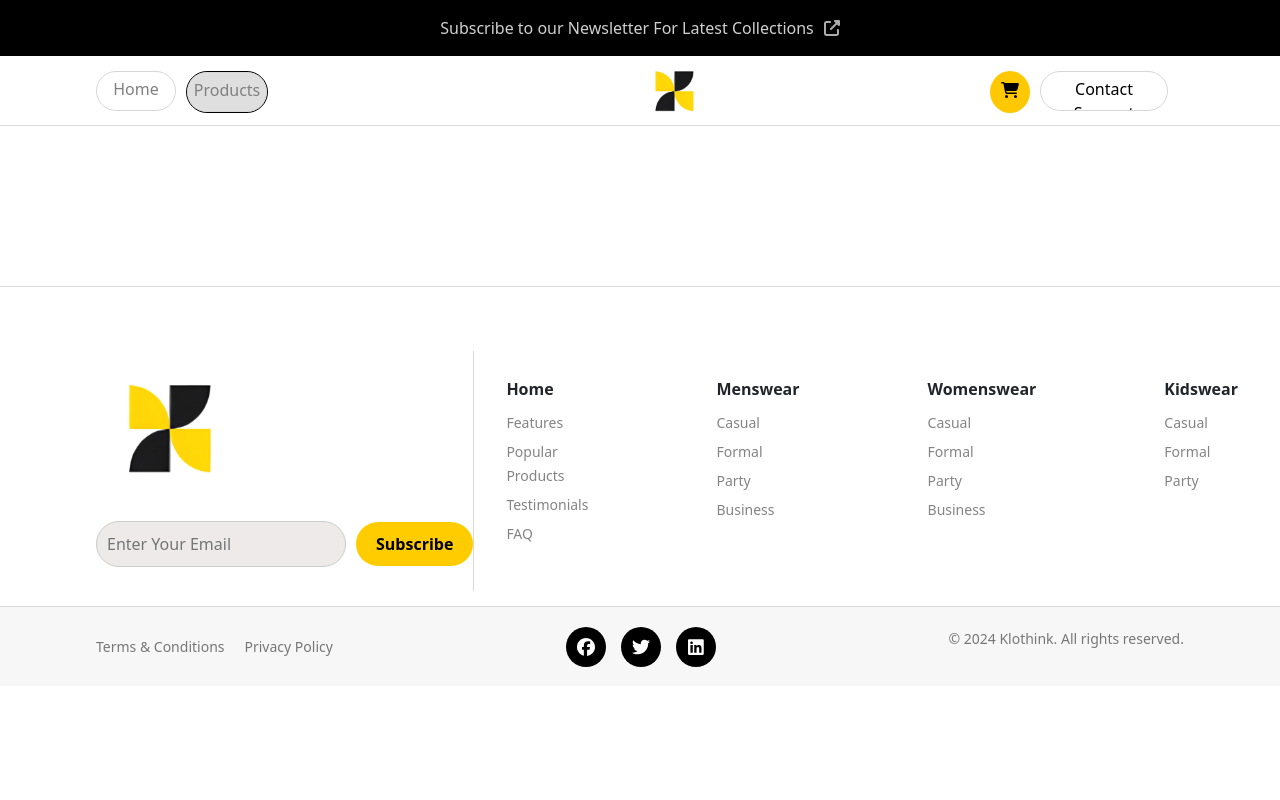
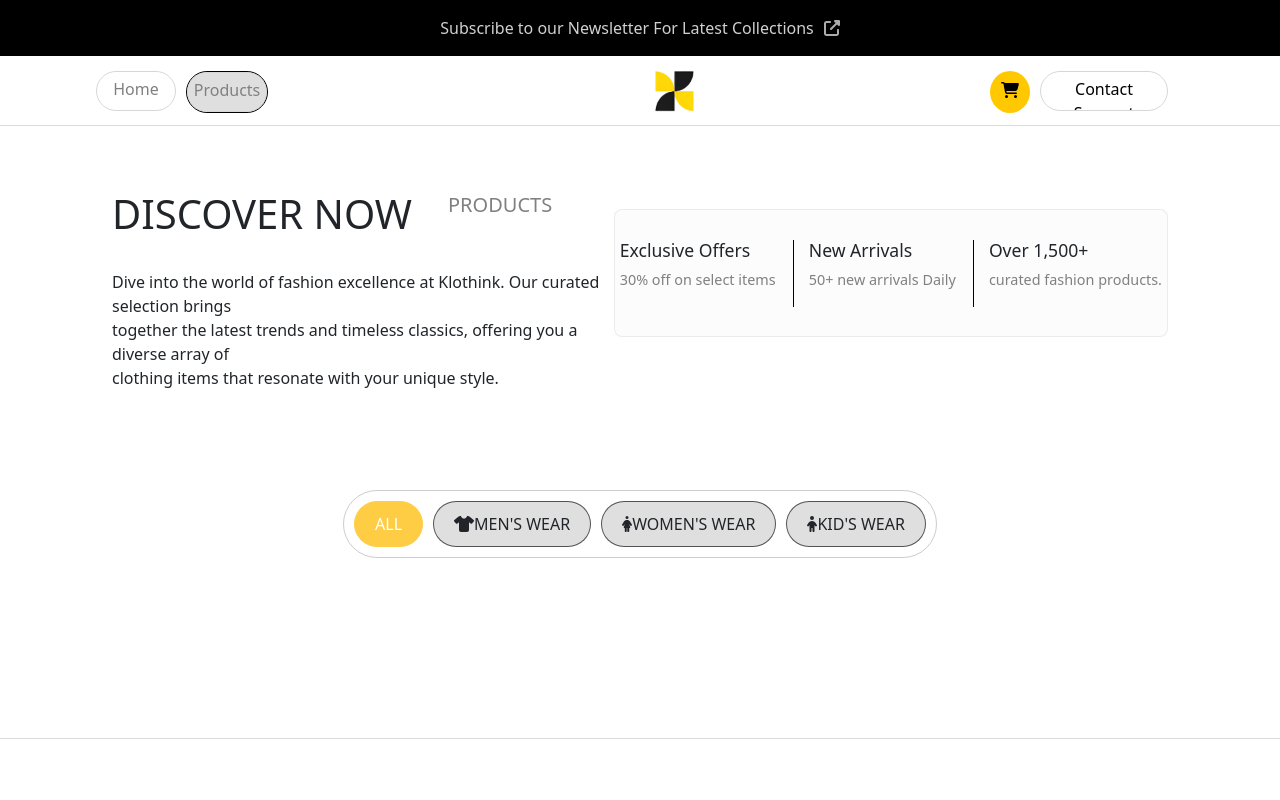
Before and after one commit to OmarTarek217/task_MSG, an Angular app: page /products in a window 1280 px wide. Shown: the top 800 px of the page. Built offline with nearby package versions, Linux system fonts and the light colour scheme.

Commit message:
added HTML & CSS

```diff
--- a/src/app/products/products.component.css
+++ b/src/app/products/products.component.css
@@ -0,0 +1,113 @@
+.mainpart {
+    margin: 4rem 7rem;
+    display: flex;
+    justify-content: space-between;
+}
+
+
+.primary {
+    width:max-content;
+    position: relative;
+}
+
+.products {
+    position: relative;
+}
+
+.products::after {
+    content: "PRODUCTS";
+    position: absolute;
+    font-size: 20px;
+    color: gray;
+    left: 21rem;
+    top: 0px;
+}
+.bottom-margin {
+    margin-bottom: 2rem;
+}
+
+.secondary {
+    display: flex;
+    justify-content: space-between;
+    align-items: center;
+    width: 42rem;
+    padding:5px;
+    background-color: #f9f9f96f;
+    border-radius: 0.5rem;
+    border: 1px solid rgba(211, 211, 211, 0.411);
+    height: 8rem;
+    margin-top: 1.2rem;
+}
+
+.container {
+    padding-left: 15px;
+}
+
+.container2 {
+    border-left: 1px solid black;
+    padding-left: 15px;
+}
+
+.container3 {
+    border-left: 1px solid black;
+    padding-left: 15px;
+}
+
+.secondary h5 {
+    font-size: 1.1rem;
+    margin-bottom: 0.5rem;
+}
+
+.secondary p {
+    font-size: 0.9rem;
+    color: gray;
+}
+
+.main-container {
+    display: flex;
+    justify-content: center;
+    padding: 20px;
+    text-align: center;
+    margin: 0 auto;
+  }
+
+  .category-container {
+    display: flex;
+    gap: 10px;
+    padding: 10px;
+    border: 1px solid #ccc;
+    border-radius: 40px;
+    background-color: white;
+  }
+
+  .category-button {
+    display: flex;
+    align-items: center;
+    border: 1px solid #000000a2;
+    border-radius: 30px;
+    padding: 10px 20px;
+    cursor: pointer;
+    background-color: rgba(165, 164, 164, 0.348);
+
+  }
+  .category-button.active {
+    background-color: #fecd43;
+    border-color: #fecd43;
+    color: white;
+  }
+  .category-button i {
+    margin-right: 10px;
+    font-size: 18px;
+  }
+  .category-button:hover {
+    border-color: #d6d579;
+  }
+
+  .category-container a {
+    text-decoration: none;
+    color: inherit;
+}
+
+.category-container a:hover {
+    text-decoration: none;
+}
--- a/src/app/products/products.component.html
+++ b/src/app/products/products.component.html
@@ -1,3 +1,61 @@
 <app-navbar></app-navbar>
+<!-- =================================================================================================== -->
+<section class="mainpart">
+    <div class="primary">
+        <div class="products">
+            <h1 class="bottom-margin">DISCOVER NOW</h1>
+            <p>Dive into the world of fashion excellence at Klothink. Our curated selection brings<br>
+                together the latest trends and timeless classics, offering you a diverse array of<br>
+                clothing items that resonate with your unique style.
+            </p>
+        </div>
+    </div>
 
+    <div class="secondary">
+        <div class="container1">
+            <h5>Exclusive Offers</h5>
+            <p>30% off on select items</p>
+        </div>
+        <div class="container2">
+            <h5>New Arrivals</h5>
+            <p>50+ new arrivals Daily</p>
+        </div>
+        <div class="container3">
+            <h5>Over 1,500+</h5>
+            <p>curated fashion products.</p>
+        </div>
+    </div>
+</section>
+<!-- =================================================================================================== -->
+<section class="mainpart">
+    <div class="main-container">
+        <div class="category-container">
+            <a aria-current="page" routerLink="." routerLinkActive="activelink">
+                <div class="category-button active">
+                    <span>ALL</span>
+                </div>
+            </a>
+            <a aria-current="page" routerLink="menWear" routerLinkActive="activelink">
+                <div class="category-button">
+                    <i class="fas fa-tshirt"></i>
+                    <span>MEN'S WEAR</span>
+                </div>
+            </a>
+            <a aria-current="page" routerLink="womenWear" routerLinkActive="activelink">
+                <div class="category-button">
+                    <i class="fas fa-female"></i>
+                    <span>WOMEN'S WEAR</span>
+                </div>
+            </a>
+            <a aria-current="page" routerLink="kidWear" routerLinkActive="activelink">
+                <div class="category-button">
+                    <i class="fas fa-child"></i>
+                    <span>KID'S WEAR</span>
+                </div>
+            </a>
+        </div>
+    </div>
+</section>
+<router-outlet></router-outlet>
+<!-- =================================================================================================== -->
 <app-footer></app-footer>
```
